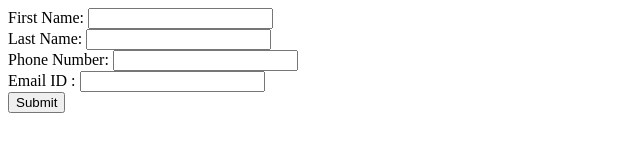
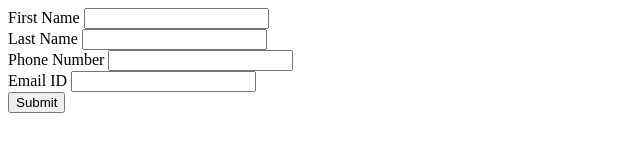
Before and after one commit to acciojob/form-login-2-Ritu0097, a website: page main.html in a window 1280 px wide. Shown: the full height of the page, 0-640 px from the left. Drawn offline with Linux system fonts and the light colour scheme.

```diff
--- a/main.html
+++ b/main.html
@@ -7,13 +7,13 @@
 </head>
 
 <body>
-	<label>First Name: </label>
+	<label>First Name </label>
 	<input type="text" id="fname"><br>
-	<label>Last Name: </label>
+	<label>Last Name </label>
 	<input type="text" id="lname"><br>
-	<label>Phone Number: </label>
+	<label>Phone Number </label>
 	<input type="text" id="no"><br>
-	<label>Email ID : </label>
+	<label>Email ID  </label>
 	<input type="email" id="email"><br>
 	<button id="btn" onclick="myFunction()">Submit</button>
     <script type="text/javascript" src="./script.js">
```
